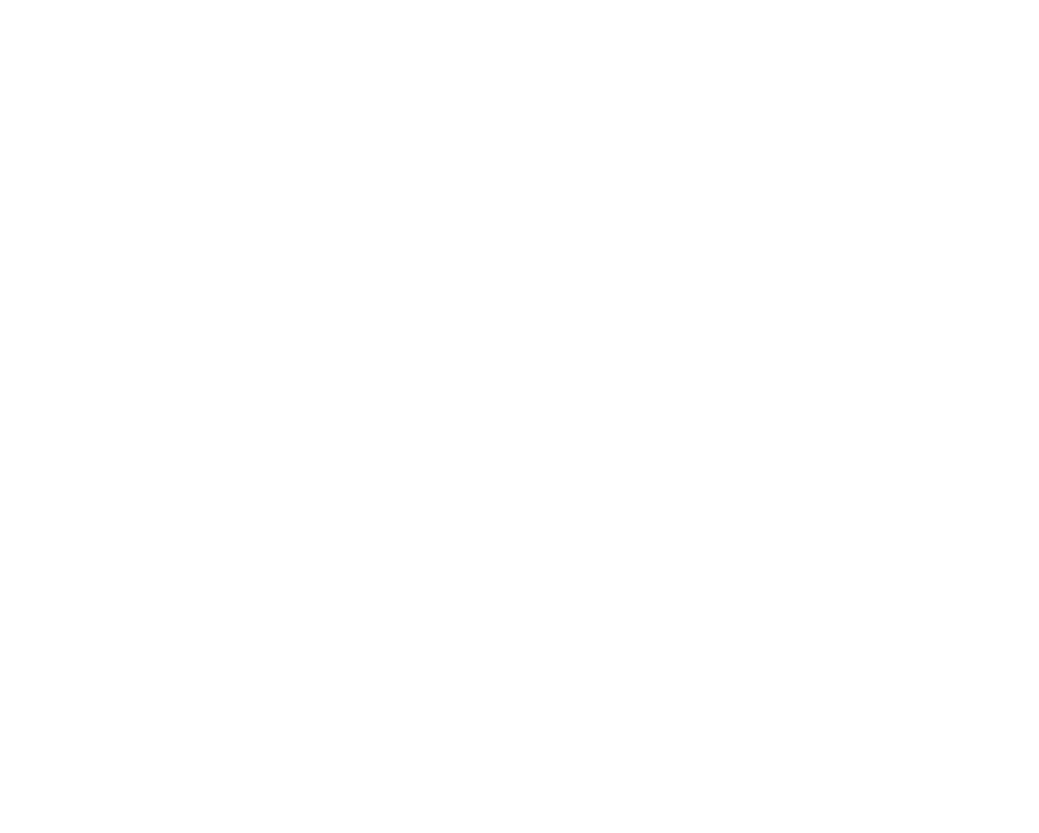
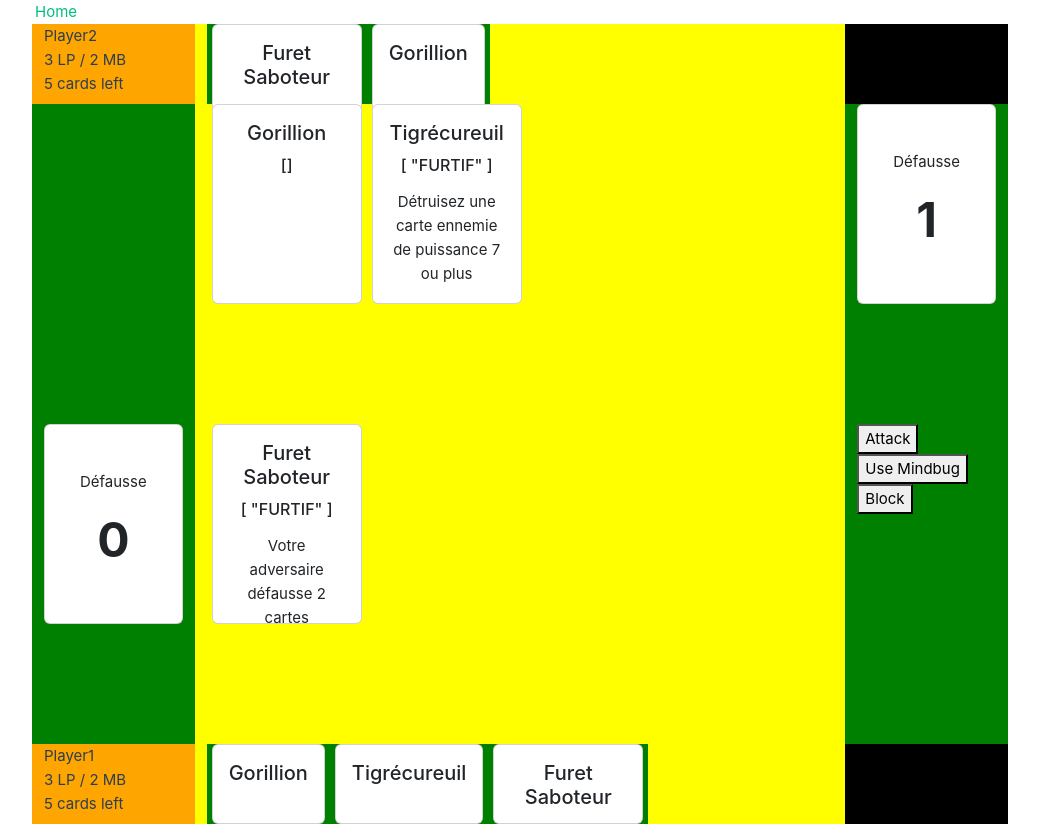
Before and after one commit to Metabolic24/Mindbug_Student_Project, a Vue app in the folder frontend/: page /game in a window 1280 px wide. Before the commit this address had no page. Shown: the whole page, without its empty margins (0-1039 px from the left). Before the commit the page ends 800 px from the top, so only its background shows below. Built offline with nearby package versions, Linux system fonts and the light colour scheme.

Commit message:
Add basic components structure for Mindbug application

```diff
--- a/frontend/src/assets/main.css
+++ b/frontend/src/assets/main.css
@@ -15,12 +15,6 @@ a,
   padding: 3px;
 }
 
-@media (hover: hover) {
-  a:hover {
-    background-color: hsla(160, 100%, 37%, 0.2);
-  }
-}
-
 @media (min-width: 1024px) {
   body {
     display: flex;
--- /dev/null
+++ b/frontend/src/components/Game.vue
@@ -0,0 +1,60 @@
+<script setup lang="ts">
+import Board from "@/components/game/Board.vue";
+import Hand from "@/components/game/Hand.vue";
+import PlayerDetails from "@/components/game/PlayerDetails.vue";
+
+const exampleCard1: CardInterface = {
+  name: "Gorillion",
+  keywords: [],
+  effect: ""
+}
+
+const exampleCard2: CardInterface = {
+  name: "Tigrécureuil",
+  keywords: ["FURTIF"],
+  effect: "Détruisez une carte ennemie de puissance 7 ou plus"
+}
+
+const exampleCard3: CardInterface = {
+  name: "Furet Saboteur",
+  keywords: ["FURTIF"],
+  effect: "Votre adversaire défausse 2 cartes"
+}
+
+
+const hand1: CardInterface[] = [exampleCard3, exampleCard1];
+const hand2: CardInterface[] = [exampleCard1, exampleCard2, exampleCard3];
+
+</script>
+
+<template>
+  <nav>
+    <router-link to="/">Home</router-link>
+  </nav>
+  <div class="container" style="width: 100%;height:100%">
+    <div class="row" style="background-color: red;width: 100%;height:10%">
+      <div class="col-2" style="background-color: orange">
+        <player-details name="Player2" life-points="3" draw-pile-count="5" :mindbug-count="2"></player-details>
+      </div>
+      <div class="col-8" style="background-color: yellow">
+        <hand :cards="hand1"></hand>
+      </div>
+      <div class="col-2" style="background-color: black"></div>
+    </div>
+    <board></board>
+    <div class="row" style="background-color: red;width: 100%;height:10%">
+      <div class="col-2" style="background-color: orange;height: 100%">
+        <player-details name="Player1" life-points="3" draw-pile-count="5" :mindbug-count="2"></player-details>
+      </div>
+      <div class="col-8" style="background-color: yellow;height: 100%">
+        <hand :cards="hand2"></hand>
+      </div>
+      <div class="col-2" style="background-color: black;height: 100%"></div>
+    </div>
+  </div>
+</template>
+
+
+<style scoped>
+
+</style>
--- /dev/null
+++ b/frontend/src/components/Home.vue
@@ -0,0 +1,15 @@
+<template>
+    <nav>
+      <router-link to="/game">Start</router-link>
+    </nav>
+</template>
+
+<script setup>
+
+</script>
+
+
+
+<style scoped>
+
+</style>
--- /dev/null
+++ b/frontend/src/components/game/Board.vue
@@ -0,0 +1,56 @@
+<script setup lang="ts">
+
+import Card from "@/components/game/Card.vue";
+import DiscardPile from "@/components/game/DiscardPile.vue";
+
+const exampleCard1: CardInterface = {
+  name: "Gorillion",
+  keywords: [],
+  effect: ""
+}
+
+const exampleCard2: CardInterface = {
+  name: "Tigrécureuil",
+  keywords: ["FURTIF"],
+  effect: "Détruisez une carte ennemie de puissance 7 ou plus"
+}
+
+const exampleCard3: CardInterface = {
+  name: "Furet Saboteur",
+  keywords: ["FURTIF"],
+  effect: "Votre adversaire défausse 2 cartes"
+}
+
+</script>
+
+<template>
+    <div class="row" style="width: 100%;height: 40%">
+      <div class="col-2" style="background-color: green"> </div>
+      <div class="col-8" style="background-color: yellow">
+        <card :value="exampleCard1"> </card>
+        <card :value="exampleCard2"> </card>
+      </div>
+      <div class="col-2" style="background-color: green">
+        <discard-pile count=1></discard-pile>
+      </div>
+    </div>
+    <div class="row" style="width: 100%;height: 40%">
+      <div class="col-2" style="background-color: green">
+        <discard-pile count=0></discard-pile>
+      </div>
+      <div class="col-8" style="background-color: yellow">
+        <card :value="exampleCard3"> </card>
+      </div>
+      <div class="col-2" style="background-color: green">
+        <button>Attack</button>
+        <button>Use Mindbug</button>
+        <button>Block</button>
+      </div>
+    </div>
+</template>
+
+<style scoped>
+  .col-8 {
+    display: flex;
+  }
+</style>
--- /dev/null
+++ b/frontend/src/components/game/Card.vue
@@ -0,0 +1,34 @@
+<script setup lang="ts">
+interface Props {
+  value: CardInterface
+}
+
+defineProps<Props>()
+</script>
+
+<template>
+  <div class="card">
+    <div class="card-body">
+      <h5 class="card-title">{{ value?.name }}</h5>
+      <h6 class="card-subtitle"> {{ value?.keywords }}</h6>
+      <p class="card-text"> {{ value?.effect }}</p>
+    </div>
+  </div>
+</template>
+
+<style scoped>
+.card {
+  height: 200px;
+  width: 150px;
+  margin-left: 5px;
+  margin-right: 5px;
+}
+.card-title,.card-subtitle {
+  margin-bottom:15px;
+  text-align:center;
+}
+.card-text {
+  margin-top: 15px;
+  text-align: center;
+}
+</style>
--- /dev/null
+++ b/frontend/src/components/game/DiscardPile.vue
@@ -0,0 +1,30 @@
+<script setup lang="ts">
+interface Props {
+  count: Number
+}
+
+defineProps<Props>()
+</script>
+
+<template>
+  <div class="card">
+    <div class="card-title">Défausse</div>
+    <span>{{count}}</span>
+  </div>
+</template>
+
+<style scoped>
+.card {
+  height: 200px;
+  min-width: 120px;
+
+  display: flex;
+  align-items: center;
+  justify-content: center;
+
+  span {
+    font-size: xxx-large;
+    font-weight: bolder;
+  }
+}
+</style>
--- /dev/null
+++ b/frontend/src/components/game/Hand.vue
@@ -0,0 +1,29 @@
+<script setup lang="ts">
+interface Props {
+  cards: CardInterface[]
+}
+
+defineProps<Props>()
+</script>
+
+<template>
+  <div style="display:inline-flex;background-color: green;height: 100%">
+    <div v-for="card in cards" class="card">
+      <div class="card-body">
+        <h5 class="card-title">{{ card.name }}</h5>
+      </div>
+    </div>
+  </div>
+</template>
+
+<style scoped>
+  .card {
+    min-width: 100px;
+    max-width: 150px;
+    margin-left: 5px;
+    margin-right: 5px;
+  }
+  .card-title {
+    text-align: center;
+  }
+</style>
--- /dev/null
+++ b/frontend/src/components/game/PlayerDetails.vue
@@ -0,0 +1,24 @@
+<script setup lang="ts">
+interface Props {
+  name: String
+  lifePoints: Number
+  mindbugCount: Number
+  drawPileCount: Number
+}
+
+defineProps<Props>()
+</script>
+
+<template>
+  <div style="width:100px;height:50px;">
+    <p>{{ name }}</p>
+    <p>{{ lifePoints }} LP / {{ mindbugCount }} MB </p>
+    <p>{{ drawPileCount }} cards left</p>
+  </div>
+</template>
+
+<style scoped>
+  p {
+    margin-bottom: 0;
+  }
+</style>
--- a/frontend/src/router.js
+++ b/frontend/src/router.js
@@ -1,6 +1,18 @@
 import {createRouter, createWebHistory} from "vue-router";
+import Home from "@/components/Home.vue";
 
-const routes = [];
+const routes = [
+    {
+        path: "/",
+        name: "Home",
+        component: Home,
+    },
+    {
+        path: '/game',
+        name: 'Game',
+        component: () => import('@/components/Game.vue')
+    }
+];
 
 const router = createRouter({
     history: createWebHistory(),
--- /dev/null
+++ b/frontend/src/shared/CardInterface.ts
@@ -0,0 +1,5 @@
+interface CardInterface {
+    name: string
+    keywords: string[]
+    effect: string
+}
```
